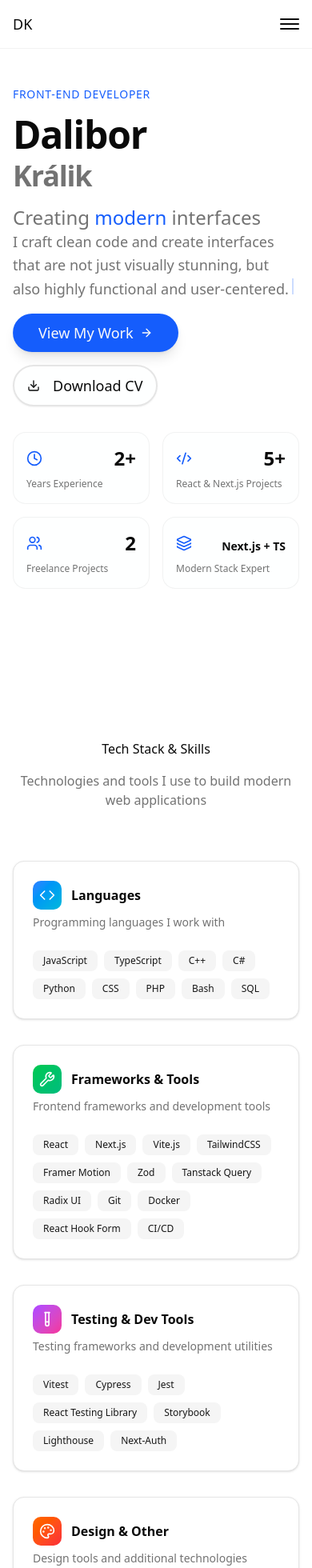
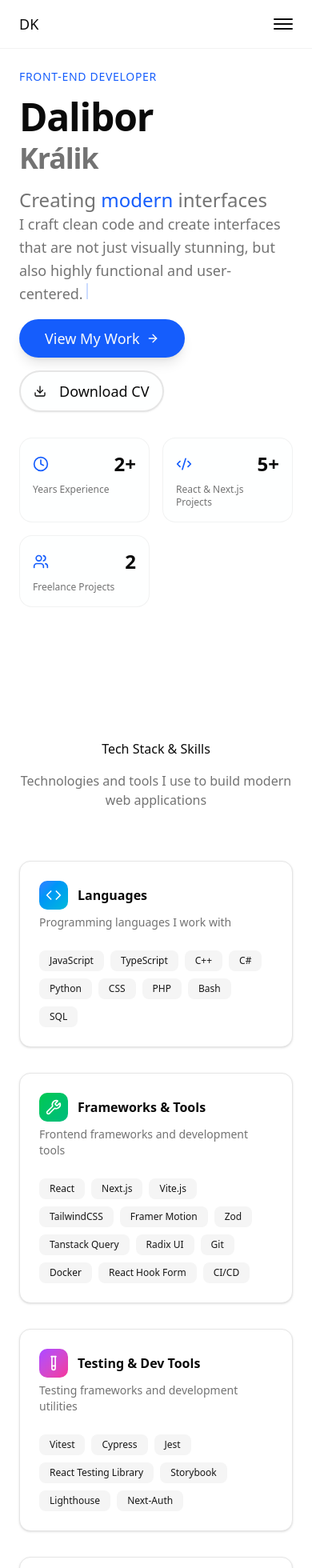
Before and after one commit to MrDalo/personal-web, a Next.js app: page / in a window 390 px wide. Shown: the top 1960 px of the page at 80% size. Built offline with nearby package versions, Linux system fonts and the light colour scheme.

Commit message:
feat: update mobile version  | add basic metadata

```diff
--- a/src/app/layout.tsx
+++ b/src/app/layout.tsx
@@ -13,8 +13,8 @@ const geistMono = Geist_Mono({
 })
 
 export const metadata: Metadata = {
-  title: 'Create Next App',
-  description: 'Generated by create next app',
+  title: 'Dalibor Králik',
+  description: 'Dalibor Králik - Front-end Developer',
 }
 
 const RootLayout = ({
--- a/src/components/navigation/NavBar.tsx
+++ b/src/components/navigation/NavBar.tsx
@@ -31,7 +31,7 @@ const NavBar = ({
       animate={{ y: 0 }}
       transition={{ duration: 0.6 }}
     >
-      <div className='max-w-6xl mx-auto px-4 py-4'>
+      <div className='max-w-6xl mx-auto px-6 py-4'>
         <div className='flex justify-between items-center'>
           {/* Logo */}
           <motion.div
--- a/src/components/sections/AboutSection.tsx
+++ b/src/components/sections/AboutSection.tsx
@@ -5,7 +5,7 @@ import Image from 'next/image'
 
 const AboutSection = () => {
   return (
-    <section id='about' className='py-20 px-4 bg-muted/30'>
+    <section id='about' className='py-28 px-6 bg-muted/30'>
       <div className='max-w-4xl mx-auto'>
         <motion.div
           initial={{ opacity: 0, y: 20 }}
--- a/src/components/sections/Certifications.tsx
+++ b/src/components/sections/Certifications.tsx
@@ -70,7 +70,7 @@ const languages = [
 
 const Certifications = () => {
   return (
-    <section id='certifications' className='py-20 px-4 bg-muted/20'>
+    <section id='certifications' className='py-20 px-6 bg-muted/20'>
       <div className='max-w-6xl mx-auto'>
         <motion.div
           initial={{ opacity: 0, y: 20 }}
--- a/src/components/sections/ContactSection.tsx
+++ b/src/components/sections/ContactSection.tsx
@@ -28,7 +28,7 @@ const socialLinks = [
 
 const ContactSection = () => {
   return (
-    <section id='contact' className='py-20 px-4'>
+    <section id='contact' className='py-20 px-6'>
       <div className='max-w-4xl mx-auto'>
         <motion.div
           initial={{ opacity: 0, y: 20 }}
--- a/src/components/sections/Education.tsx
+++ b/src/components/sections/Education.tsx
@@ -42,7 +42,7 @@ const education = [
 
 const Education = () => {
   return (
-    <section id='education' className='py-20 px-4'>
+    <section id='education' className='py-20 px-6'>
       <div className='max-w-4xl mx-auto'>
         <motion.div
           initial={{ opacity: 0, y: 20 }}
--- a/src/components/sections/Footer.tsx
+++ b/src/components/sections/Footer.tsx
@@ -3,7 +3,7 @@ import React from 'react'
 
 const Footer = () => {
   return (
-    <footer className='py-12 px-4 border-t border-border/50'>
+    <footer className='py-12 px-6 border-t border-border/50'>
       <div className='max-w-4xl mx-auto text-center'>
         <motion.div
           initial={{ opacity: 0, y: 20 }}
--- a/src/components/sections/HeroSection.tsx
+++ b/src/components/sections/HeroSection.tsx
@@ -2,7 +2,7 @@
 
 import { motion } from 'framer-motion'
 import { Button } from '@/components/ui/button'
-import { ArrowRight, Download, Clock, Layers, Users, Code2 } from 'lucide-react'
+import { ArrowRight, Download, Clock, Users, Code2 } from 'lucide-react'
 import { useEffect, useState } from 'react'
 import CountUp from '../common/CountUp'
 
@@ -10,13 +10,6 @@ const stats = [
   { number: 2, suffix: '+', label: 'Years Experience', icon: Clock },
   { number: 5, suffix: '+', label: 'React & Next.js Projects', icon: Code2 },
   { number: 2, suffix: '', label: 'Freelance Projects', icon: Users },
-  {
-    number: 1,
-    suffix: '',
-    label: 'Modern Stack Expert',
-    icon: Layers,
-    customText: 'Next.js + TS',
-  },
 ]
 
 const HeroSection = () => {
@@ -55,7 +48,7 @@ const HeroSection = () => {
   }, [])
 
   return (
-    <section className='relative min-h-screen flex items-center justify-center px-4 py-20 overflow-hidden'>
+    <section className='relative min-h-screen flex items-center justify-center md:px-12 px-6 py-20 overflow-hidden'>
       {/* Main Content */}
       <div className='relative max-w-6xl mx-auto'>
         <div className='grid grid-cols-1 lg:grid-cols-12 gap-8 items-center'>
@@ -208,11 +201,7 @@ const HeroSection = () => {
                       animate={{ scale: 1 }}
                       transition={{ delay: 2 + index * 0.1, type: 'spring' }}
                     >
-                      {stat.customText ? (
-                        <span className='text-sm'>{stat.customText}</span>
-                      ) : (
-                        <CountUp end={stat.number} suffix={stat.suffix} />
-                      )}
+                      <CountUp end={stat.number} suffix={stat.suffix} />
                     </motion.div>
                   </div>
                   <div className='text-xs text-muted-foreground font-medium'>
--- a/src/components/sections/Projects.tsx
+++ b/src/components/sections/Projects.tsx
@@ -132,7 +132,7 @@ const projects = [
 
 const Projects = () => {
   return (
-    <section id='projects' className='py-20 px-4 bg-muted/10'>
+    <section id='projects' className='py-20 px-6 bg-muted/10'>
       <div className='max-w-6xl mx-auto'>
         <motion.div
           initial={{ opacity: 0, y: 20 }}
--- a/src/components/sections/TechStack.tsx
+++ b/src/components/sections/TechStack.tsx
@@ -71,7 +71,7 @@ const skillCategories = [
 
 const TechStack = () => {
   return (
-    <section data-tech-stack className='py-20 px-4'>
+    <section data-tech-stack className='py-20 px-6'>
       <div className='max-w-6xl mx-auto'>
         <motion.div
           initial={{ opacity: 0, y: 20 }}
--- a/src/components/sections/WorkExperience.tsx
+++ b/src/components/sections/WorkExperience.tsx
@@ -90,7 +90,7 @@ const experiences = [
 
 const WorkExperience = () => {
   return (
-    <section id='experience' className='py-20 px-4 bg-muted/20'>
+    <section id='experience' className='py-20 px-6 bg-muted/20'>
       <div className='max-w-4xl mx-auto'>
         <motion.div
           initial={{ opacity: 0, y: 20 }}
```
